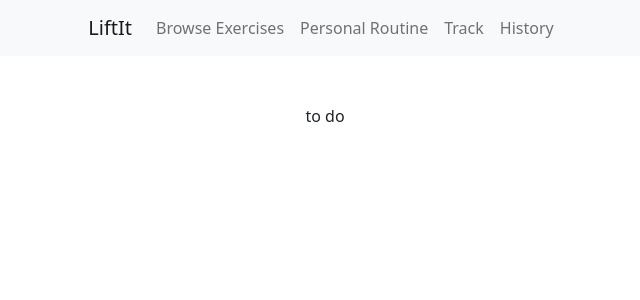
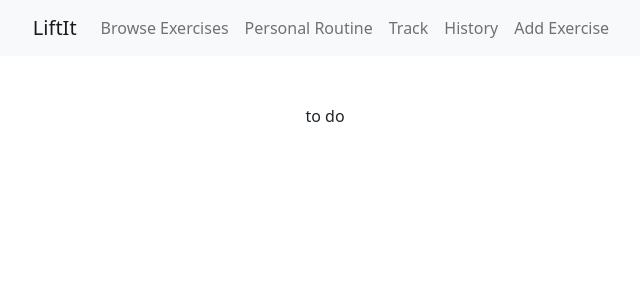
Before and after one commit to etcheekes/LiftIt, a Flask app: page / in a window 1280 px wide. Shown: the top 300 px of the page, without its empty margins (315-955 px from the left). Run offline with Flask 2, Linux system fonts and the light colour scheme.

Commit message:
updated layout page with links to browse and added new page

```diff
--- a/templates/layout.html
+++ b/templates/layout.html
@@ -16,16 +16,17 @@
     <body>
         <nav class="navbar navbar-expand-lg navbar-light bg-light">
             <div class="d-md-flex d-block flex-row mx-md-auto mx-0">
-                <a class="navbar-brand" href="#">LiftIt</a>
+                <a class="navbar-brand" href="/">LiftIt</a>
                 <button class="navbar-toggler" type="button" data-toggle="collapse" data-target="#navbarNavAltMarkup" aria-controls="navbarNavAltMarkup" aria-expanded="false" aria-label="Toggle navigation">
                 <span class="navbar-toggler-icon"></span>
                 </button>
                 <div class="collapse navbar-collapse" id="navbarNavAltMarkup" >
                 <div class="navbar-nav">
-                    <a class="nav-item nav-link" href="#">Browse Exercises</a>
+                    <a class="nav-item nav-link" href="/browse">Browse Exercises</a>
                     <a class="nav-item nav-link" href="#">Personal Routine</a>
                     <a class="nav-item nav-link" href="#">Track</a>
                     <a class="nav-item nav-link" href="#">History</a>
+                    <a class="nav-item nav-link" href="#">Add Exercise</a>
                 </div>
                 </div>
             </div>
```
